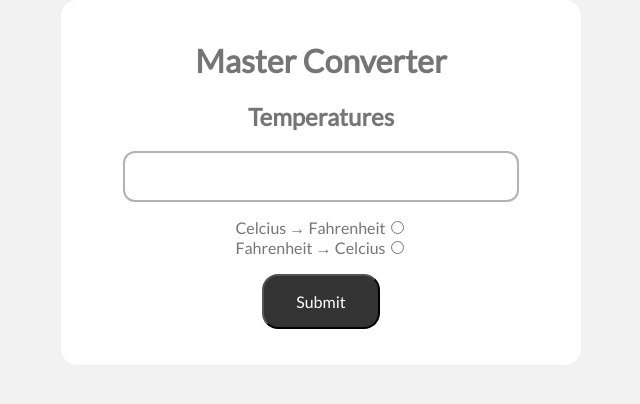
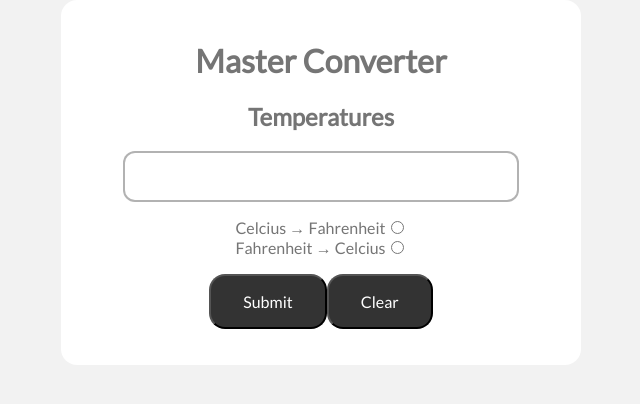
Before and after one commit to karlagoo/Converter-Master, a React (Create React App) app: page / in a window 1280 px wide. Shown: the top 404 px of the page, without its empty margins (319-959 px from the left). Built offline with nearby package versions, Linux system fonts and the light colour scheme; the HTML template or start-up script is replaced by a standard one.

Commit message:
render result

```diff
--- a/src/components/temperatures/Temperatures.jsx
+++ b/src/components/temperatures/Temperatures.jsx
@@ -10,16 +10,23 @@ function Temperatures() {
     setMetric(value)
   }
 
-  var convert = function () {
+  const convert = function () {
     if(metric === "fahrenheit"){
       let temp = Number(input);
       temp = temp * 9/5 + 32;
+      setResult(temp.toFixed(2) + "° Fahrenheit");
 
     } else if (metric === "celcius") {
       let temp = Number(input);
       temp = (temp - 32) * (5 / 9);
+      setResult(temp.toFixed(2) + "° Celcius");
     }
   };
+
+  const clearText = function() {
+    setResult('')
+    setInput('')
+  }
 
   return (
     <div>
@@ -61,6 +68,9 @@ function Temperatures() {
           <button type="button" onClick={convert}>
             Submit
           </button>
+          <button type="reset" onClick={clearText}>
+            Clear
+          </button>
 
           <p
             id="result"
```
